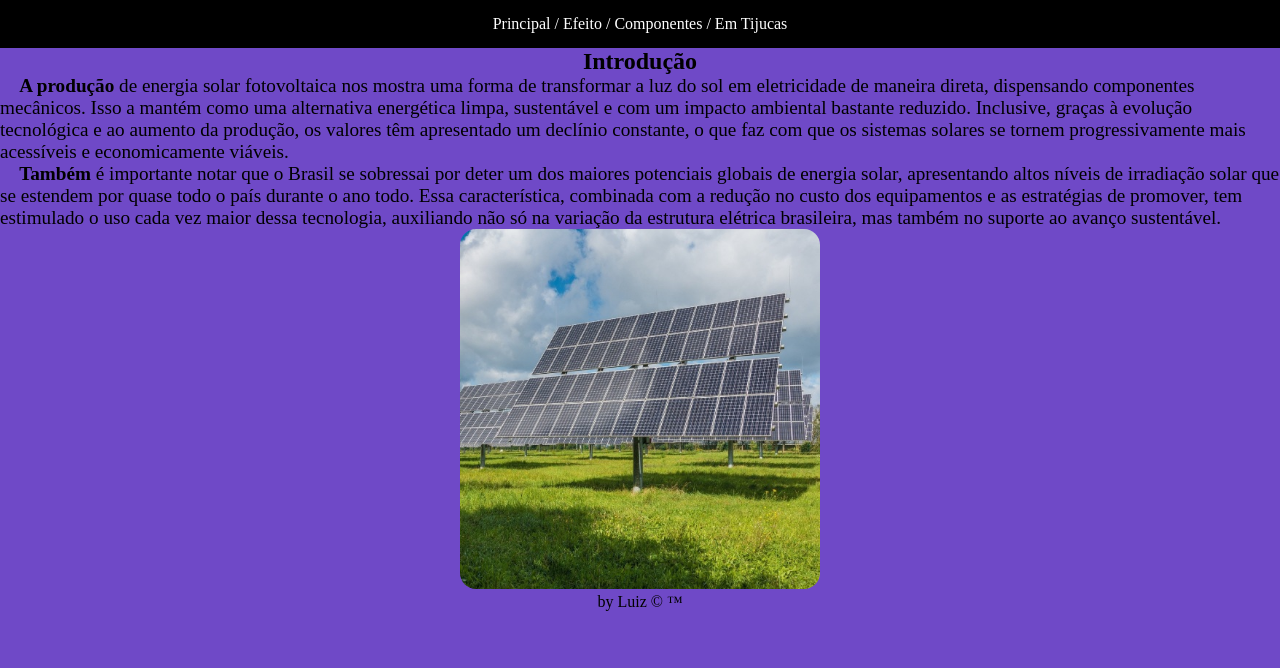
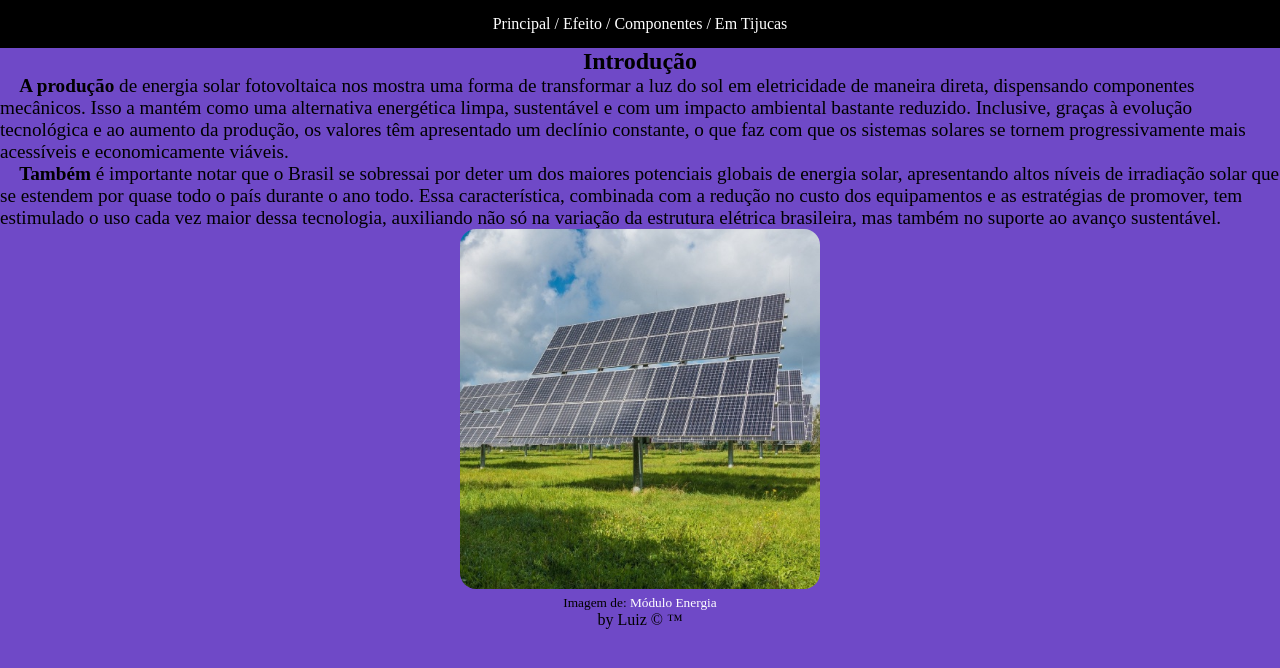
Before and after one commit to luizz09/site_fotovoltaico, a plain HTML site: page index.html in a window 1280 px wide. Drawn offline with Linux system fonts and the light colour scheme.

Commit message:
segunda versão

```diff
--- a/index.html
+++ b/index.html
@@ -20,7 +20,8 @@
         <p><b>A produção</b> de energia solar fotovoltaica nos mostra uma forma de transformar a luz do sol em eletricidade de maneira direta, dispensando componentes mecânicos. Isso a mantém como uma alternativa energética limpa, sustentável e com um impacto ambiental bastante reduzido. Inclusive, graças à evolução tecnológica e ao aumento da produção, os valores têm apresentado um declínio constante, o que faz com que os sistemas solares se tornem progressivamente mais acessíveis e economicamente viáveis.</p>
         <p><b>Também</b> é importante notar que o Brasil se sobressai por deter um dos maiores potenciais globais de energia solar, apresentando altos níveis de irradiação solar que se estendem por quase todo o país durante o ano todo. Essa característica, combinada com a redução no custo dos equipamentos e as estratégias de promover, tem estimulado o uso cada vez maior dessa tecnologia, auxiliando não só na variação da estrutura elétrica brasileira, mas também no suporte ao avanço sustentável.</p>
         <div class="placa_solar">
-            <img src="img/placa_solar.jpg" alt="Imagem de Uma Placa Solar">
+            <img src="img/placa_solar.jpg" alt="Imagem de Uma Placa Solar"><br>
+            <small>Imagem de: <a href="https://moduloenergia.com/paineis-solares-o-que-e/">Módulo Energia</a></small>
         </div>
     </main>
     <footer>
```
